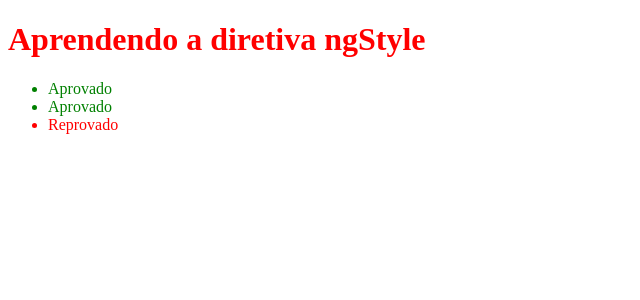
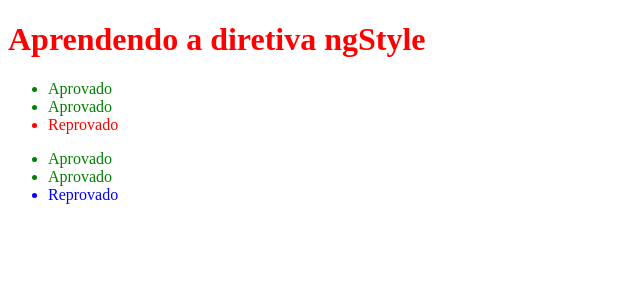
Before and after one commit to Naiarapacheco/Angular, an Angular app: page / in a window 1280 px wide. Shown: the top 300 px of the page, without its empty margins (0-640 px from the left). Built offline with nearby package versions, Linux system fonts and the light colour scheme.

Commit message:
feat: codigo finalizado do 07 componente

```diff
--- a/src/app/componente07/componente07.component.css
+++ b/src/app/componente07/componente07.component.css
@@ -0,0 +1,7 @@
+.fonteVerde{
+    color: green;
+}
+
+.fonteBlue{
+    color: blue;
+}
--- a/src/app/componente07/componente07.component.html
+++ b/src/app/componente07/componente07.component.html
@@ -1,5 +1,11 @@
 <h1 [ngStyle]="{'color': condicao ? 'green' : 'red'}">Aprendendo a diretiva ngStyle</h1>
 
 <ul>
+    <!-- Mais simple ngStyle -->
     <li *ngFor="let l of lista" [ngStyle]="{'color': l == 'Aprovado' ? 'green' : 'red'}">{{l}}</li>
 </ul>
+
+<ul>
+    <!-- Mais complexo ngClass-->
+    <li *ngFor="let l of lista" [ngClass]="l == 'Aprovado' ? 'fonteVerde' : 'fonteBlue'">{{l}}</li>
+</ul>
```
